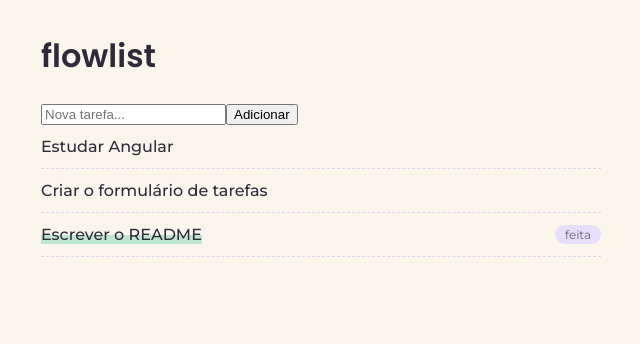
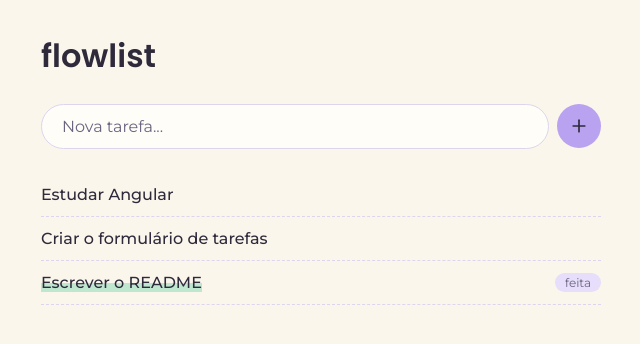
Before and after one commit to Gioomoraes/flowlist-angular, an Angular app: page / in a window 1280 px wide. Shown: the top 344 px of the page, without its empty margins (319-959 px from the left). Built offline with nearby package versions, Linux system fonts and the light colour scheme.

Commit message:
Style task form with add icon

```diff
--- a/src/app/task-form/task-form.css
+++ b/src/app/task-form/task-form.css
@@ -0,0 +1,52 @@
+.form {
+  display: flex;
+  gap: 0.5rem;
+  margin-bottom: 1.5rem;
+}
+
+input {
+  flex: 1;
+  font-family: inherit;
+  font-size: 1rem;
+  padding: 0.75rem 1.25rem;
+  color: var(--ink);
+  background: var(--paper);
+  border: 1.5px solid var(--line);
+  border-radius: 999px;
+  outline: none;
+  transition: border-color 0.15s ease;
+}
+
+input::placeholder {
+  color: var(--ink-soft);
+}
+
+input:focus {
+  border-color: var(--lilac);
+}
+
+button {
+  display: flex;
+  align-items: center;
+  justify-content: center;
+  width: 2.75rem;
+  height: 2.75rem;
+  border: none;
+  border-radius: 50%;
+  background: var(--lilac);
+  color: var(--ink);
+  cursor: pointer;
+}
+
+button svg {
+  transition: transform 0.2s ease;
+}
+
+button:hover svg {
+  transform: rotate(90deg);
+}
+
+button:focus-visible {
+  outline: 2px solid var(--ink);
+  outline-offset: 2px;
+}
--- a/src/app/task-form/task-form.html
+++ b/src/app/task-form/task-form.html
@@ -3,7 +3,24 @@
     #titleInput
     type="text"
     placeholder="Nova tarefa..."
+    aria-label="Título da nova tarefa"
     (keyup.enter)="add(titleInput)"
   />
-  <button type="button" (click)="add(titleInput)">Adicionar</button>
+  <button type="button" aria-label="Adicionar tarefa" (click)="add(titleInput)">
+    <svg
+      xmlns="http://www.w3.org/2000/svg"
+      width="20"
+      height="20"
+      viewBox="0 0 24 24"
+      fill="none"
+      stroke="currentColor"
+      stroke-width="2"
+      stroke-linecap="round"
+      stroke-linejoin="round"
+      aria-hidden="true"
+    >
+      <path d="M5 12h14" />
+      <path d="M12 5v14" />
+    </svg>
+  </button>
 </div>
```
